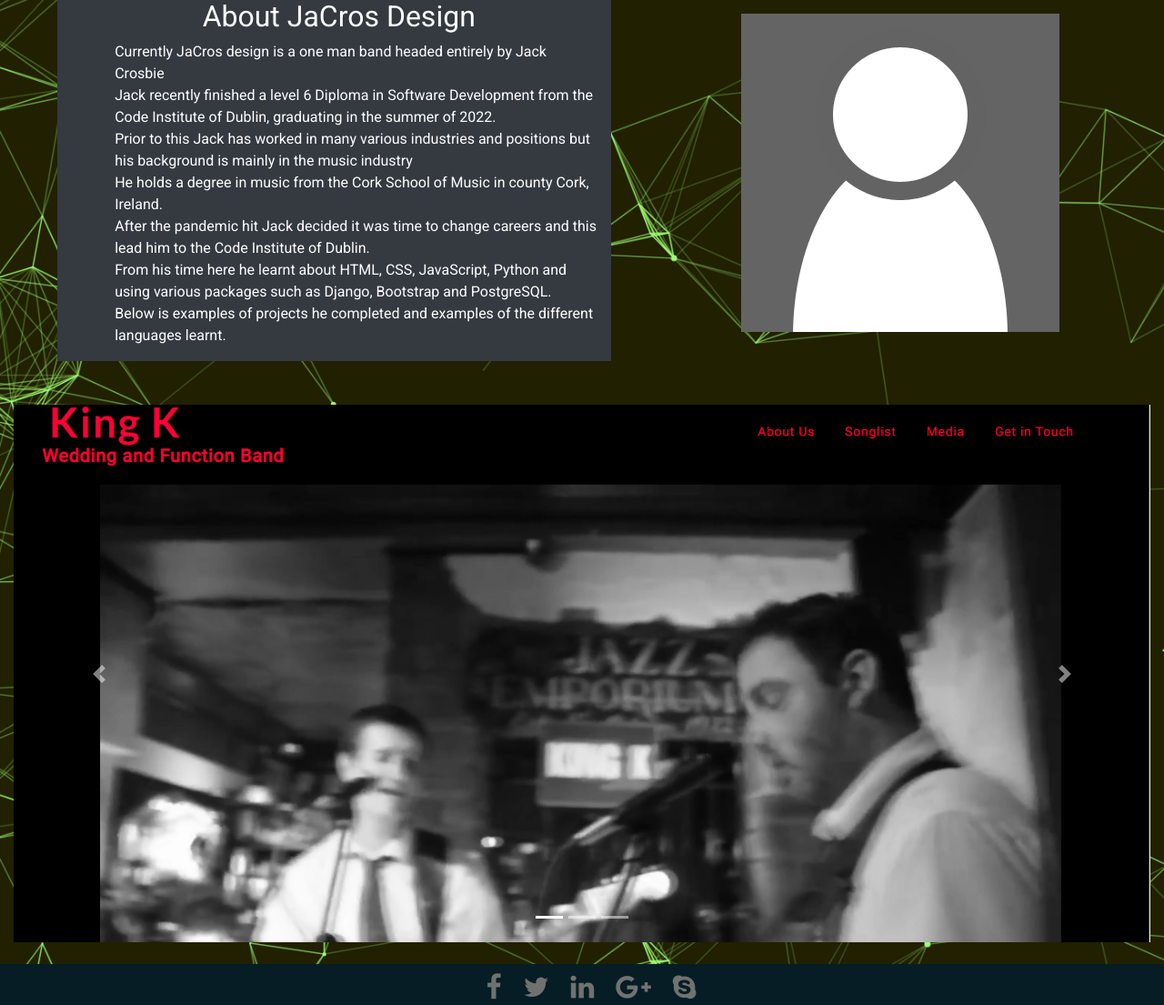
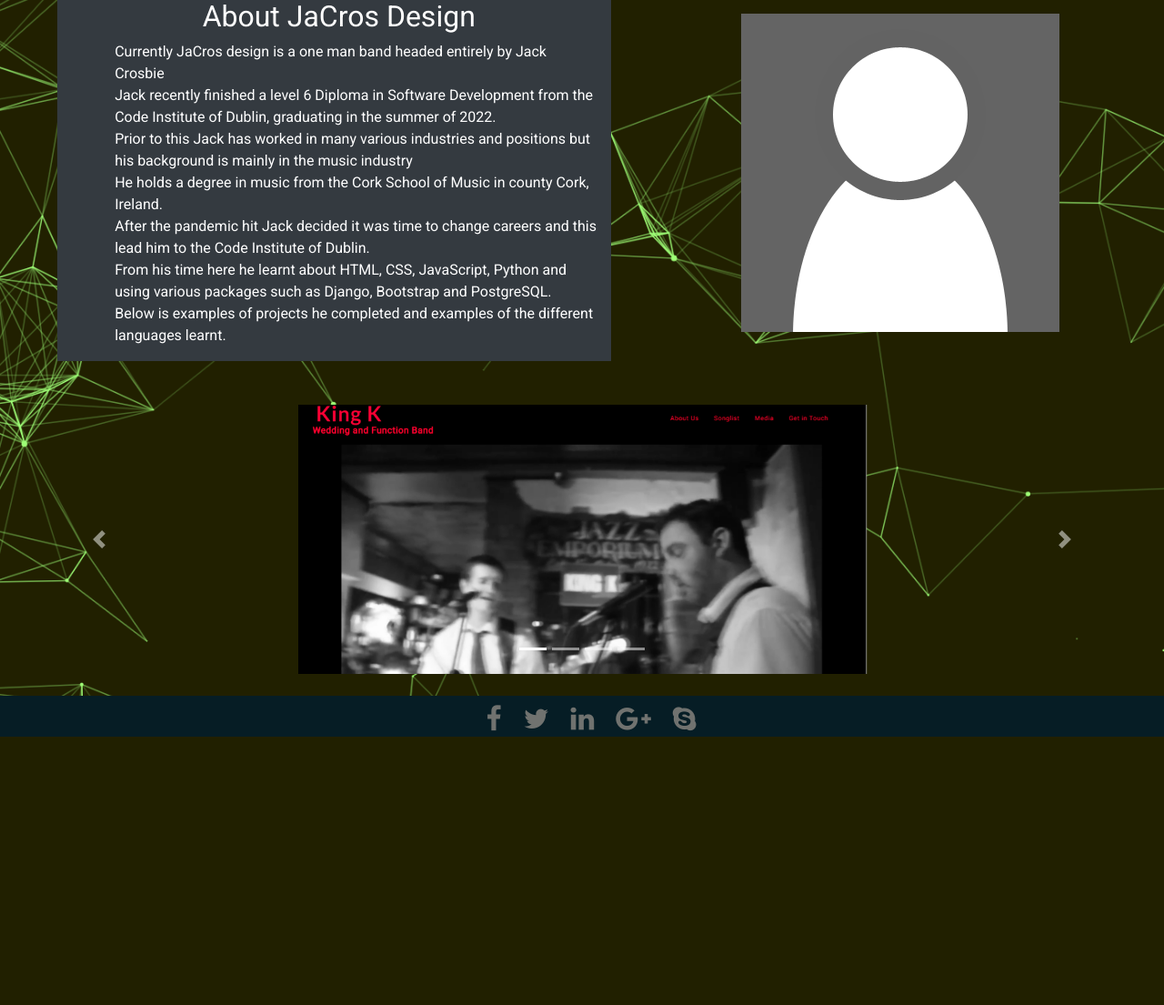
Before and after one commit to jackcrosbie/p5-graphic-design-project, a Django app: page /about/ in a window 1280 px wide. Shown: the part 94-1199 px from the top of the page at 91% size. After the commit the page ends 904 px from the top, so only its background shows below. Run offline with Django 4.2, Linux system fonts and the light colour scheme; some libraries are stand-ins or nearby versions.

Commit message:
add images to carousel and style appropriately

```diff
--- a/home/templates/home/about.html
+++ b/home/templates/home/about.html
@@ -31,16 +31,20 @@
                     <li data-target="#carouselExampleIndicators" data-slide-to="0" class="active"></li>
                     <li data-target="#carouselExampleIndicators" data-slide-to="1"></li>
                     <li data-target="#carouselExampleIndicators" data-slide-to="2"></li>
+                    <li data-target="#carouselExampleIndicators" data-slide-to="3"></li>
                 </ol>
                 <div class="carousel-inner">
                     <div class="carousel-item active">
-                        <img class="d-block w-100" src="../../../media/king_k_website.png" alt="First slide">
+                        <img class="d-block w-50" src="../../../media/king_k_website.png" alt="First slide">
                     </div>
                     <div class="carousel-item">
-                        <img class="d-block w-100" src="../../../media/homepage.png" alt="Second slide">
+                        <img class="d-block w-66" src="../../../media/reservation-form.png" alt="Second slide">
                     </div>
                     <div class="carousel-item">
-                        <img class="d-block w-100" src="..." alt="Third slide">
+                        <img class="d-block w-70" src="../../../media/reservation-card.png" alt="Third slide">
+                    </div>
+                    <div class="carousel-item">
+                        <img class="d-block w-70" src="../../../media/reservation-form.png" alt="Fourth slide">
                     </div>
                 </div>
                 <a class="carousel-control-prev" href="#carouselExampleIndicators" role="button" data-slide="prev">
--- a/static/css/base.css
+++ b/static/css/base.css
@@ -67,6 +67,12 @@ h4>a {
     --animate-duration: 2.5s;
 }
 
+/* ------------------------- bootstrap image carousel */
+
+.carousel-inner img {
+    margin: auto;
+}
+
 /* ------------------------- headshot photo */
 
 .headshot_photo {
```
Also changed, not shown: media/homepage.png (deleted), media/registration-form.png (added), media/reservation-card.png (added), media/reservation-form.png (added).
